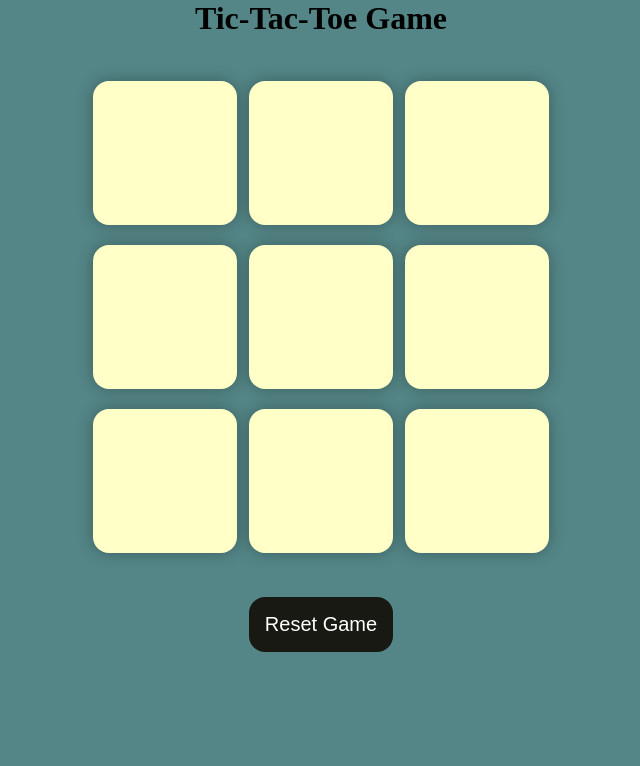
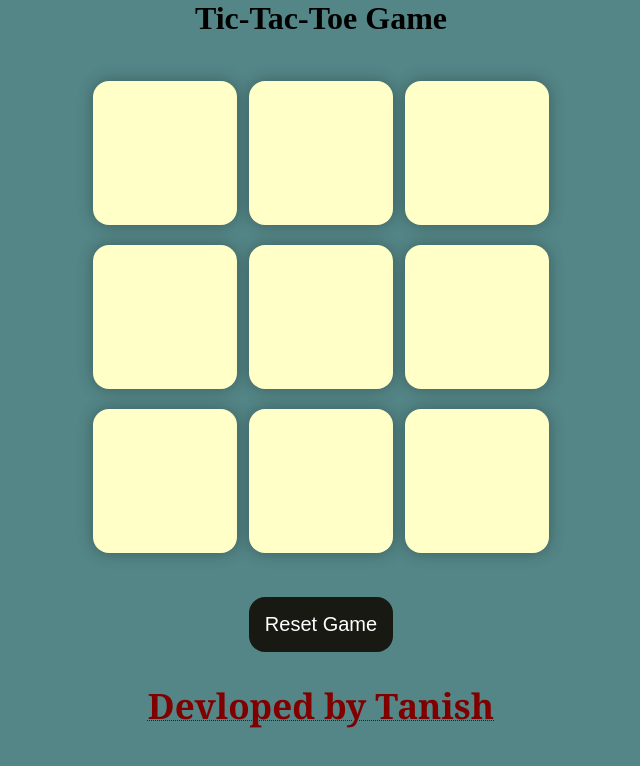
Before and after one commit to Er-Rajnish-Kumar-Tiwari/Tic-Toc-Toe-Game, a plain HTML site: page index.html in a window 1280 px wide. Shown: the whole page, without its empty margins (319-959 px from the left). Drawn offline with Linux system fonts and the light colour scheme.

Commit message:
Add files via upload

```diff
--- a/index.html
+++ b/index.html
@@ -2,7 +2,7 @@
 <html>
 
   <head>
-    <title>projects</title>
+    <title>Tanish Is a Believer of Mahakal</title>
     <link rel="stylesheet" href="style.css">
   </head>
 
@@ -29,6 +29,7 @@
       </div>
     </div>
     <button id="reset-btn">Reset Game</button>
+    <p id="d"><b>Devloped by Tanish</b></p>
   </body>
 
   <script src="tanish.js"></script>
--- a/style.css
+++ b/style.css
@@ -10,6 +10,14 @@
 
   h1{
     color: black;
+  }
+
+  #d{
+    color: maroon;
+    text-decoration: underline maroon dotted 1px;
+    font-size: 35px;
+    font-family: Cambria, Cochin, Georgia, Times, 'Times New Roman', serif;
+    padding-top: 30px;
   }
 
   .container{
```
